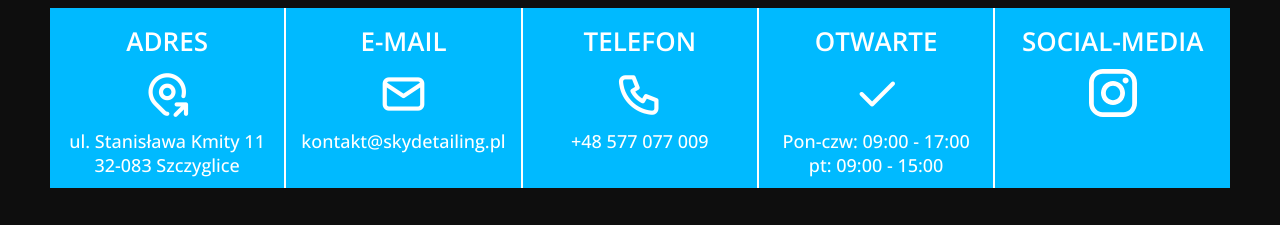
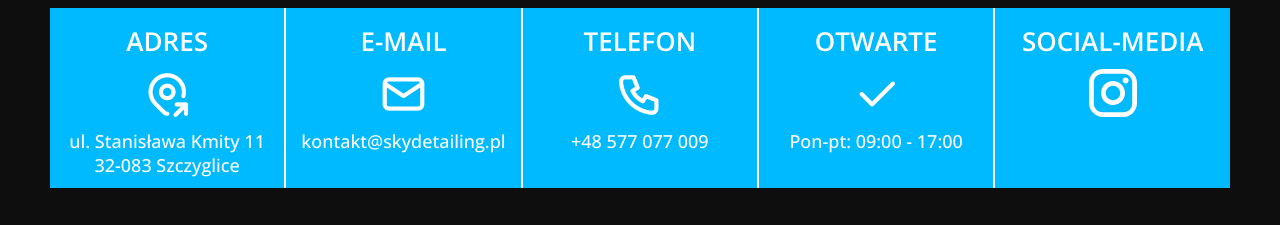
Before and after one commit to dami947/Sky-garage, a website: page index.html in a window 1280 px wide. Shown: the part 4500-4725 px from the top of the page. Drawn offline with nearby package versions, Linux system fonts and the light colour scheme; grey boxes are pictures that could not be loaded.

Commit message:
skygarage

```diff
--- a/index.html
+++ b/index.html
@@ -424,8 +424,7 @@
             <p class="card-title">Otwarte</p>
             <div class="card-icon-text">
               <i class="ti ti-check"></i>
-              <p class="card-text">Pon-czw: 09:00 - 17:00</p>
-              <p class="card-text">pt: 09:00 - 15:00</p>
+              <p class="card-text">Pon-pt: 09:00 - 17:00</p>
             </div>
           </div>
         </div>
```
